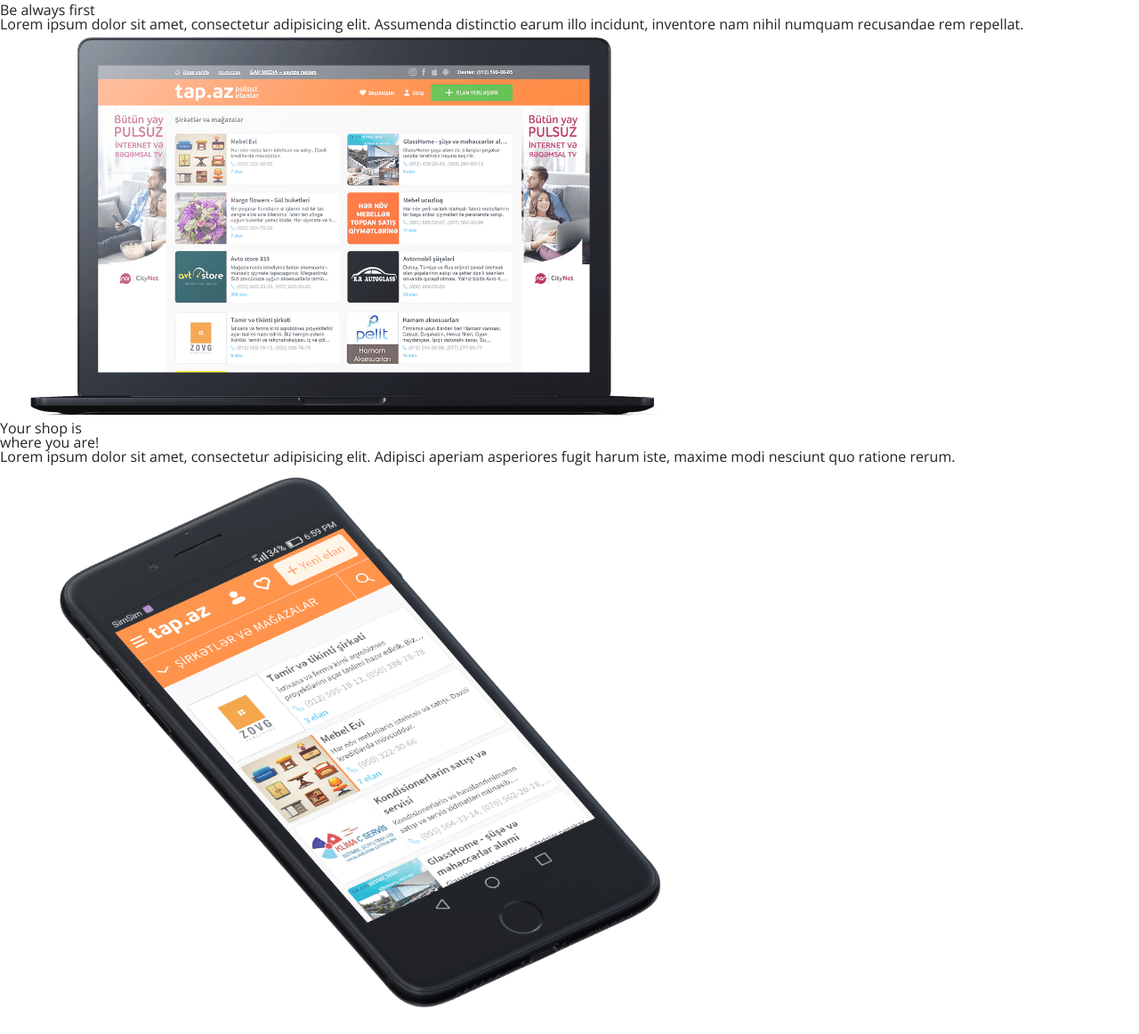
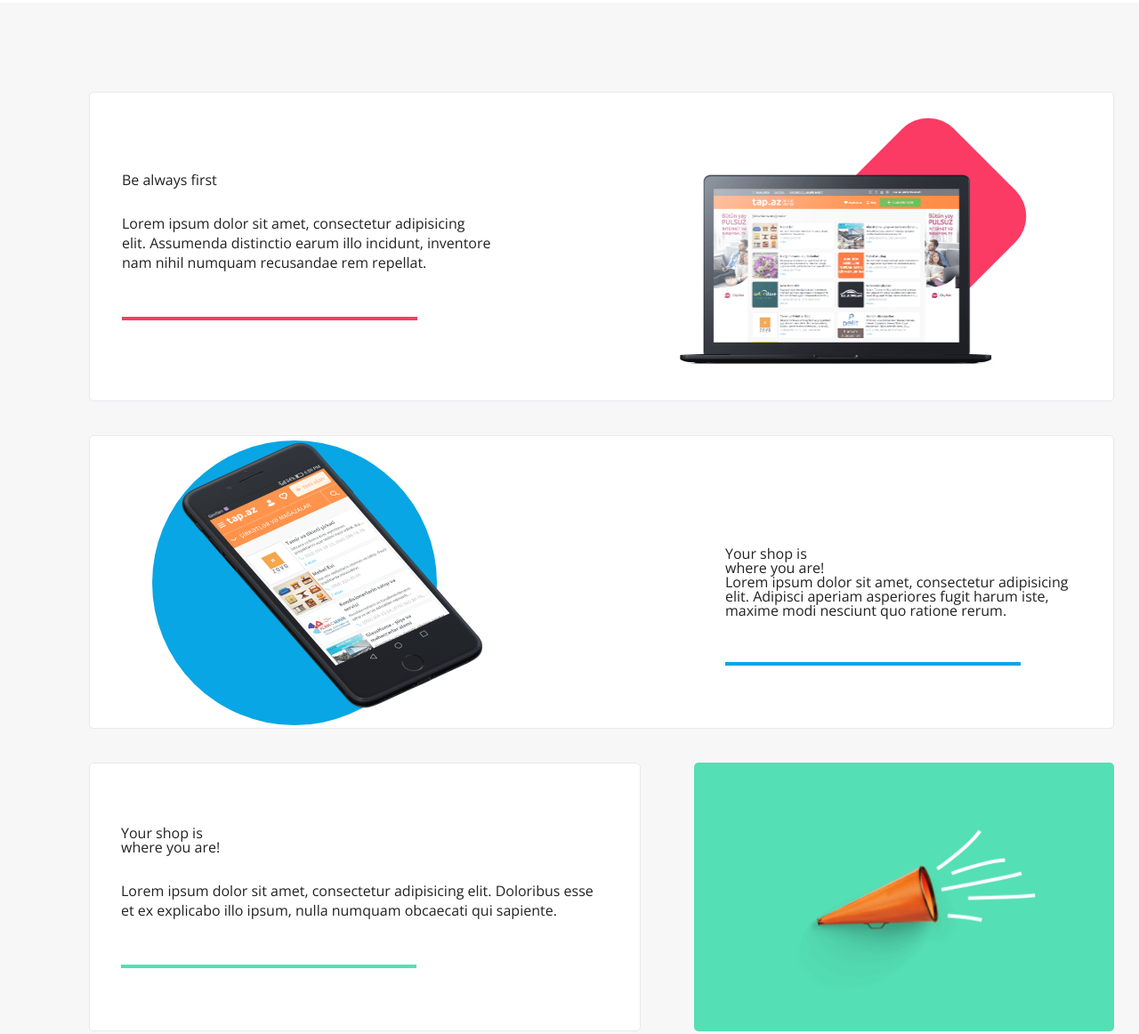
Before and after one commit to maciekm88/BestShop, a plain HTML site: page index.html in a window 1280 px wide. Shown: the part 1266-2428 px from the top of the page at 89% size. Drawn offline with nearby package versions, Linux system fonts and the light colour scheme.

Commit message:
Stylowanie sekcji benefity

```diff
--- a/css/style.css
+++ b/css/style.css
@@ -205,3 +205,152 @@ a {
     color: var(--color-grey);
     margin-top: 19px;
 }
+
+/*stylowanie sekcji benefits*/
+
+.benefits {
+    padding: 100px 0;
+    background-color: var(--color-light-grey);
+}
+
+.benefits__container {
+    padding: 0 100px;
+}
+
+.benefits__single {
+    background-color: var(--color-white);
+    border: 1px solid #E8E9ED;
+    display: flex;
+    justify-content: space-between;
+    align-items: flex-end;
+    margin-bottom: 38px;
+    border-radius: 5px;
+    opacity: 1;
+}
+
+.benefits__text {
+    box-sizing: content-box;
+    max-width: 416px;
+    margin: 90px 36px;
+}
+
+.benefits__text::after {
+    content: "";
+    width: 332px;
+    height: 4px;
+    background-color: var(--accent-color);
+    display: block;
+    margin-top: 50px
+}
+
+.benefits__description {
+    margin-top: 30px;
+    line-height: 1.375rem;
+}
+
+.benefits__image {
+    position: relative;
+}
+
+.benefits__image img {
+    position: relative;
+    z-index: 2;
+}
+
+/*laptop*/
+
+.benefits__single--notebook {
+    --accent-color: var(--color-redish);
+}
+
+.benefits__single--notebook .benefits__image {
+    margin-right: 118px;
+    margin-bottom: 38px;
+}
+
+/*kwadrat pod spodem*/
+
+.benefits__single--notebook .benefits__image::before {
+    content: "";
+    width: 180px;
+    height: 180px;
+    background-color: var(--accent-color);
+    display: block;
+    border-radius: 41px;
+    position: absolute;
+    right: 0;
+    top: -40px;
+    transform: rotate(45deg);
+}
+
+/*ograniczenie wysokosci samego obrazka*/
+
+.benefits__single--notebook .benefits__image img {
+    width: 386px;
+    height: auto;
+}
+
+/*telefon*/
+
+.benefits__single--phone {
+    --accent-color: var(--color-primary);
+    flex-direction: row-reverse;
+    padding: 0 20px 0 70px;
+}
+
+.benefits__single--phone .benefits__image::before {
+    content: "";
+    width: 320px;
+    height: 320px;
+    background-color: var(--accent-color);
+    display: block;
+    border-radius: 50%;
+    position: absolute;
+    left: 0;
+    top: 5px;
+}
+
+.benefits__single--phone .benefits__image img {
+    width:426px;
+    height: auto;
+}
+
+.benefits__single--phone .benefits__text {
+    margin: 70px 0;
+}
+
+/*ostatni rząð*/
+
+.benefits__double {
+    --accent-color: var(--color-green);
+    display: flex;
+}
+
+.benefits__double > div {
+    margin-bottom: 0;
+}
+
+.benefits__single--solo {
+    max-width: 620px;
+}
+
+.benefits__single--solo .benefits__text {
+    max-width: none;
+    margin: 70px 35px;
+}
+
+.benefits__single--image {
+    flex-grow: 1;
+    display: flex;
+    align-items: center;
+    justify-content: center;
+    background-color: var(--accent-color);
+    border: none;
+    margin-left: 60px;
+}
+
+.benefits__single--image img {
+    width: 295px;
+    height: auto;
+    margin-top: 55px;
+}
```
